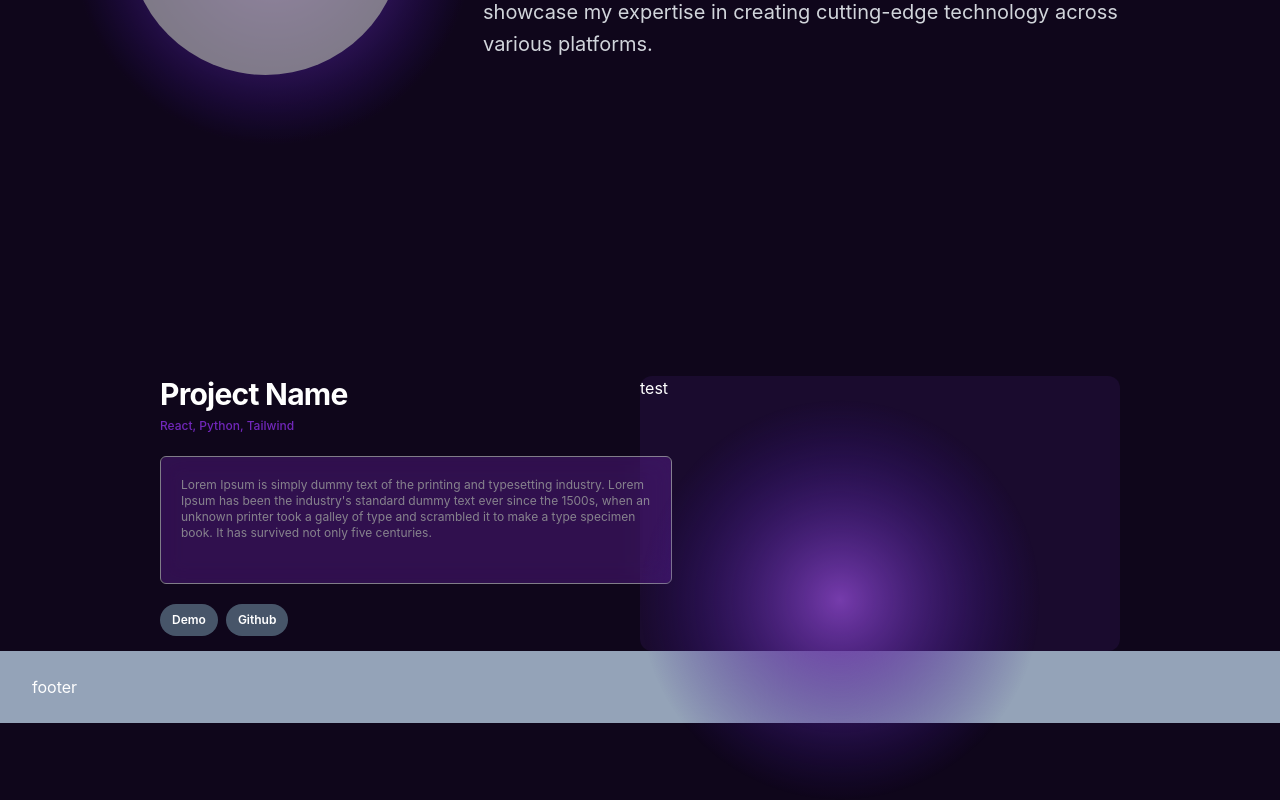
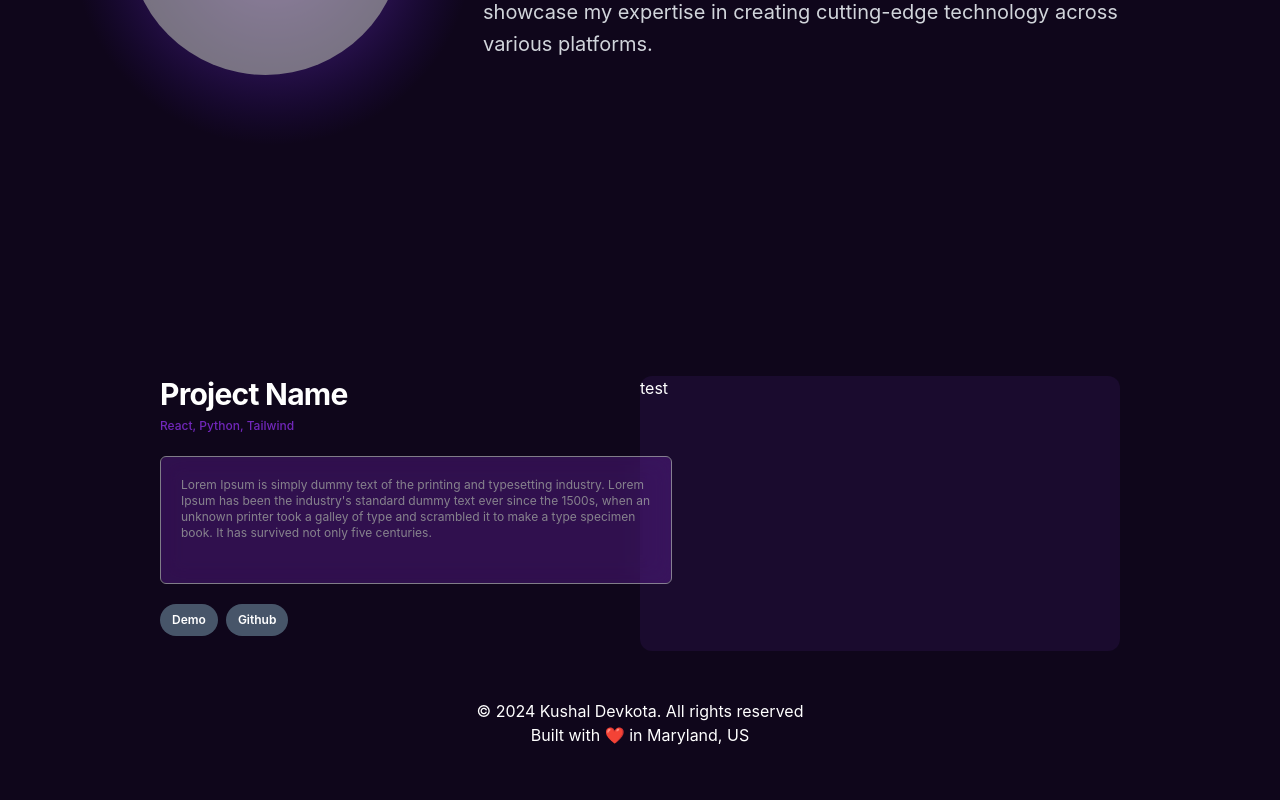
Before and after one commit to kushaldevv/portfolio-v2, a React (Vite) app: page / in a window 1280 px wide. Shown: the part 424-1224 px from the top of the page. Built offline with nearby package versions, Linux system fonts and the light colour scheme; grey boxes are pictures that could not be loaded.

Commit message:
footer done

```diff
--- a/src/App.tsx
+++ b/src/App.tsx
@@ -8,8 +8,12 @@ function App() {
       <Navbar />
       <Hero />
       <Project />
-      <div className="mx-auto flex max-w-7xl text-center bg-slate-400 p-6 lg:px-8">
-        <a>footer</a>
+      <div className="mx-auto flex max-w-7xl p-12 lg:px-8">
+        <a className="self-center text-center w-full">
+          © 2024 Kushal Devkota. All rights reserved
+          <br />
+          Built with ❤️ in Maryland, US
+        </a>
       </div>
     </>
   );
--- a/src/components/Hero.tsx
+++ b/src/components/Hero.tsx
@@ -8,12 +8,11 @@ function Hero() {
           <div className="relative mx-auto my-auto mb-8 aspect-square w-full max-w-[275px] items-center lg:mx-0 lg:mb-0">
             <div className="absolute inset-0 z-10 translate-x-[-20%] translate-y-[-20%]">
               <RadialGradient width={400} height={400} className="absolute" />
-              <RadialGradient width={400} height={400} className="absolute opacity-25" />
             </div>
             <img
               src="https://i.ibb.co/MZ4M0yv/pfp.png"
               // src='pfp.png'
-              className="relative z-20 mt-16 h-3/4 w-3/4 rounded-full object-cover opacity-75 sm:mt-0 sm:h-full sm:w-full"
+              className="relative z-20 mt-16 h-3/4 w-3/4 rounded-full object-cover opacity-70 sm:mt-0 sm:h-full sm:w-full"
               alt="Kushal's avatar"
             />
           </div>
--- a/src/components/Project.tsx
+++ b/src/components/Project.tsx
@@ -32,7 +32,7 @@ function Project() {
         test
 
         <div className="absolute  z-10 bg-red-500">
-          <RadialGradient width={400} height={400} className="absolute" />
+          {/* <RadialGradient width={400} height={400} className="absolute" /> */}
         </div>
       </div>
     </div>
```
